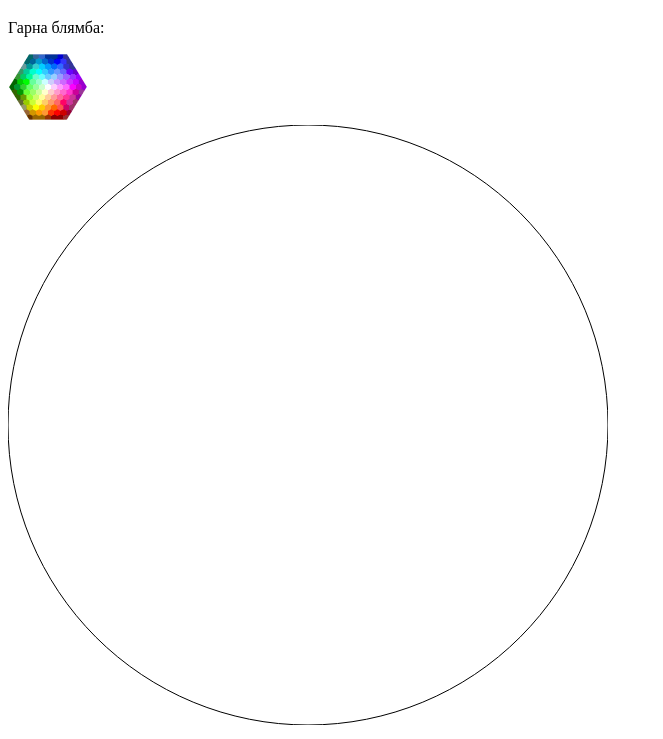
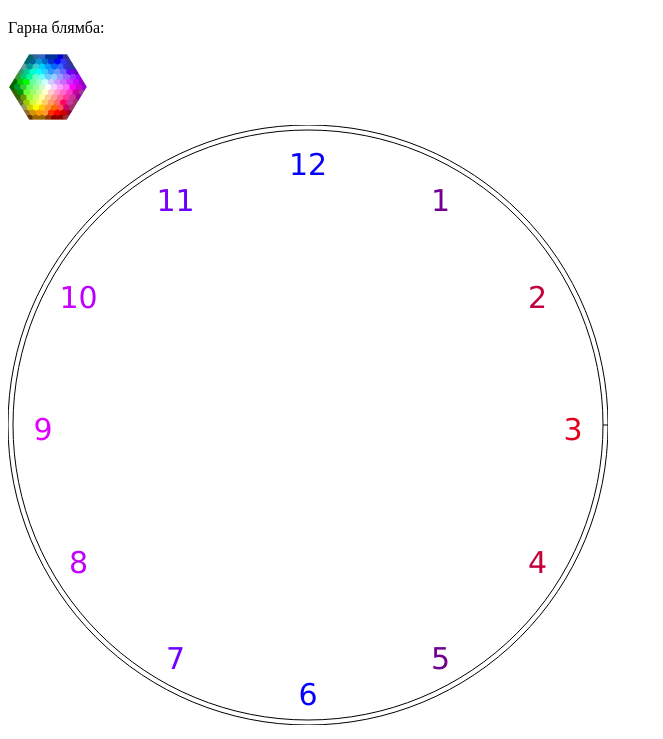
Before and after one commit to borysl/hodynnyk, a plain HTML site: page index.html in a window 1280 px wide. Shown: the part 61-800 px from the top of the page, without its empty margins (0-663 px from the left). Drawn offline with Linux system fonts and the light colour scheme.

Commit message:
Create numbers from clock dial

```diff
--- a/index.html
+++ b/index.html
@@ -14,7 +14,30 @@
 var ctx=clockCanvas.getContext("2d");
 ctx.beginPath();
 ctx.arc(300,300,300,0,2*Math.PI);
+ctx.arc(300,300,295,0,2*Math.PI);
+
 ctx.stroke();
+
+ctx.font="30px Verdana";
+// Create gradient
+var gradient=ctx.createLinearGradient(0,0,clockCanvas.width,0);
+gradient.addColorStop("0","magenta");
+gradient.addColorStop("0.5","blue");
+gradient.addColorStop("1.0","red");
+// Fill with gradient
+ctx.fillStyle=gradient;
+var cornerHour = Math.PI/6;
+var centerX = 300;
+var centerY = 300;
+var dialRadius = 265;
+for (var hours=1; hours<=12; hours++) {
+  var currentHourCorner = hours*cornerHour;
+  var measureOfTheCipher = ctx.measureText(hours).width;
+  var currentCoordX = centerX - measureOfTheCipher / 2 + dialRadius* Math.sin(currentHourCorner);
+  var currentCoordY = centerY + 15 - dialRadius* Math.cos(currentHourCorner);
+   ctx.fillText(hours, currentCoordX, currentCoordY);
+}
+
 
 </script>
 </body>
```
